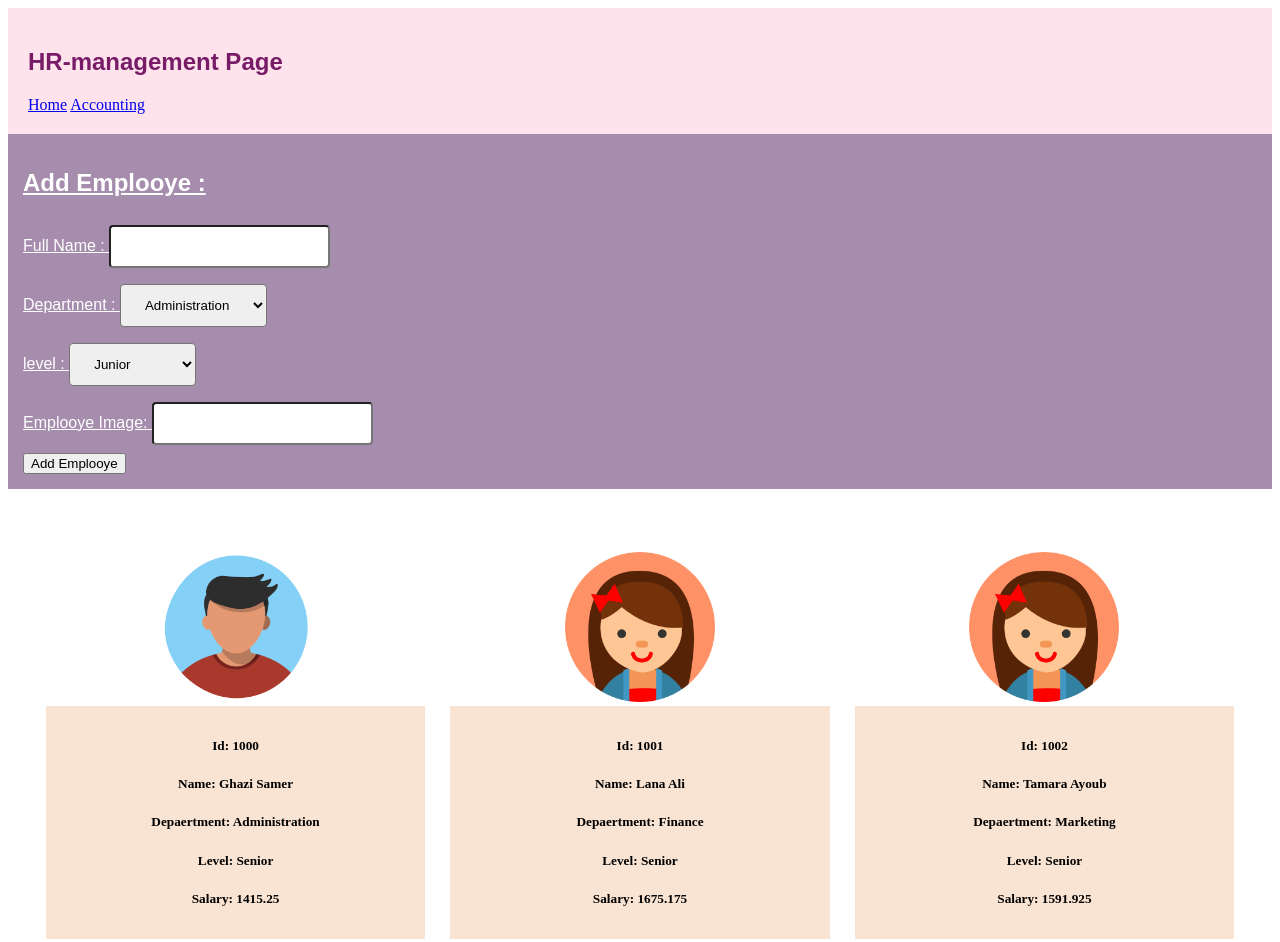
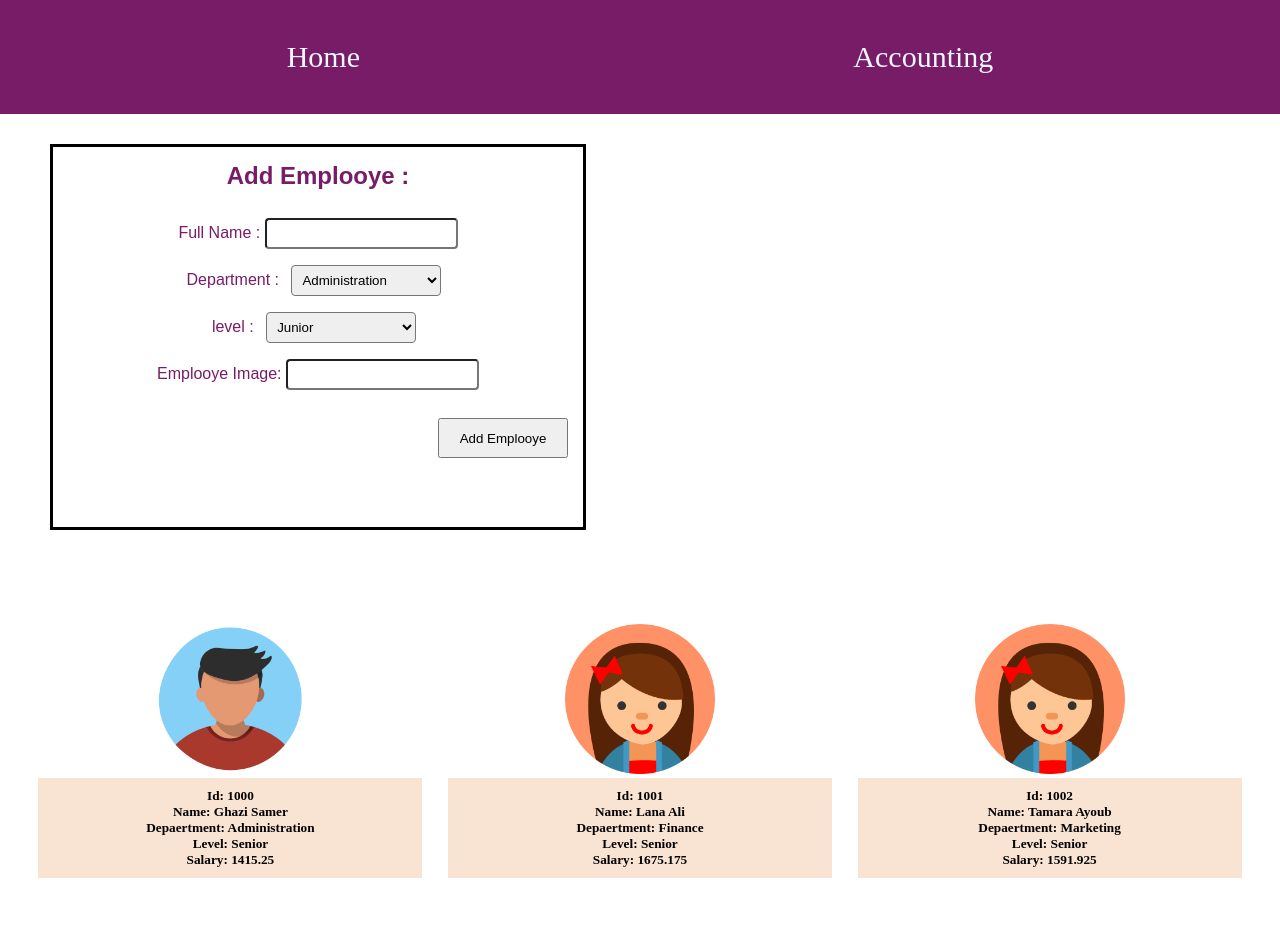
Before and after one commit to olashlool/HR-management-system, a plain HTML site: page index.html in a window 1280 px wide. Shown: the top 942 px of the page. Drawn offline with Linux system fonts and the light colour scheme.

Commit message:
Update style.css

```diff
--- a/style.css
+++ b/style.css
@@ -1,40 +1,67 @@
+* {
+  margin: 0px;
+  padding: 0px;
+}
 .navheader {
-  background-color: #fee3ec;
+  background-color: #781c68;
   color: white;
-  padding: 20px;
+  padding: 40px;
+}
+a {
+  text-decoration: none;
+  font-size: 30px;
+  color: aliceblue;
+}
+.nav {
+  display: flex;
+  justify-content: space-around;
 }
 footer {
-  background-color: #fee3ec;
-  color: #781c68;
+  background-color: #781c68;
+  color: white;
   padding: 15px;
   text-align: center;
 }
+input.btn {
+  float: right;
+  height: 40px;
+  width: 130px;
+  margin-top: 20px;
+}
 #empMain {
-  background-color: #a68dad;
-  color: white;
+  color: #781c68;
   padding: 15px;
-  text-decoration: underline;
   font-family: Arial, Helvetica, sans-serif;
+  text-align: center;
+  width: 500px;
+  height: 350px;
+  border: solid;
+  border-color: black;
+  margin: 30px 50px;
 }
 input[type="text"] {
-  padding: 12px 20px;
+  padding: 6px;
   margin: 8px 0;
   border-radius: 4px;
 }
 input[type="text"]:focus {
-  background-color: lightblue;
+  background-color: rgb(130, 114, 143);
 }
 .h1H {
   font-family: Arial, Helvetica, sans-serif;
-  color: #781c68;
+  color: white;
+  display: none;
 }
-
+h2 {
+  margin-bottom: 20px;
+}
 .nav {
   align-content: left;
 }
 select {
-  padding: 12px 20px;
-  margin: 8px 0;
+  padding: 6px;
+  margin: 8px;
+  width: 150px;
   border-radius: 4px;
 }
 
```
